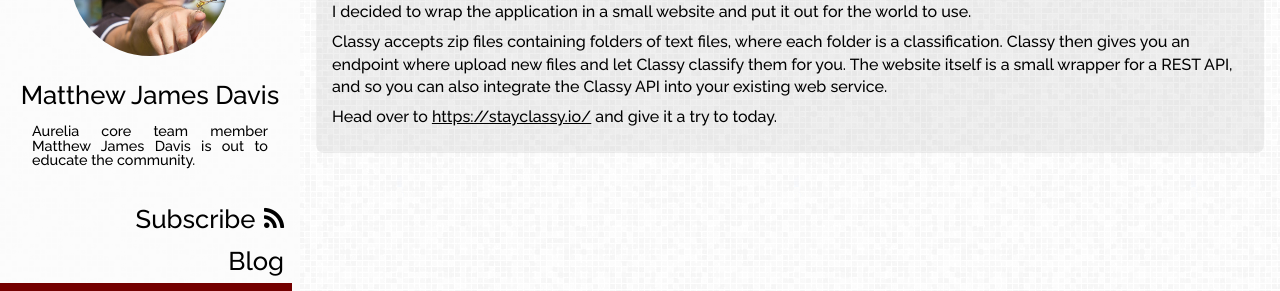
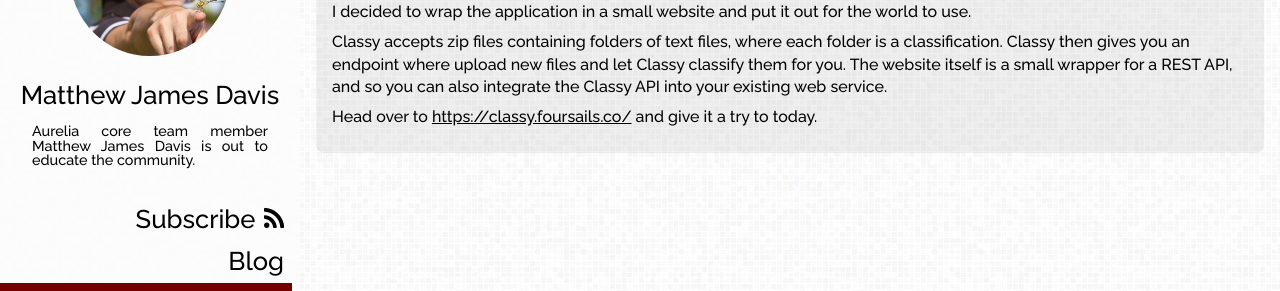
Before and after one commit to davismj/davismj.github.io, a Jekyll site: the page built from _posts/2016-3-5-classy.html, in a window 1280 px wide. Shown: the part 125-416 px from the top of the page. Built offline with Jekyll 4.4.1, drawn with Linux system fonts in a browser that asks for light colours; nearby versions of some CDN libraries; comment, search, counter and statistics services are not loaded; some of the changed lines change nothing that is shown.

Commit message:
Chore: Update Classy URL

```diff
--- a/_posts/2016-3-5-classy.html
+++ b/_posts/2016-3-5-classy.html
@@ -14,4 +14,4 @@ published: true
 
 <p>Classy accepts zip files containing folders of text files, where each folder is a classification. Classy then gives you an endpoint where upload new files and let Classy classify them for you. The website itself is a small wrapper for a REST API, and so you can also integrate the Classy API into your existing web service.</p>
 
-<p>Head over to <a href="https://stayclassy.io/">https://stayclassy.io/</a> and give it a try to today.</p>
+<p>Head over to <a href="https://classy.foursails.co/">https://classy.foursails.co/</a> and give it a try to today.</p>
```
